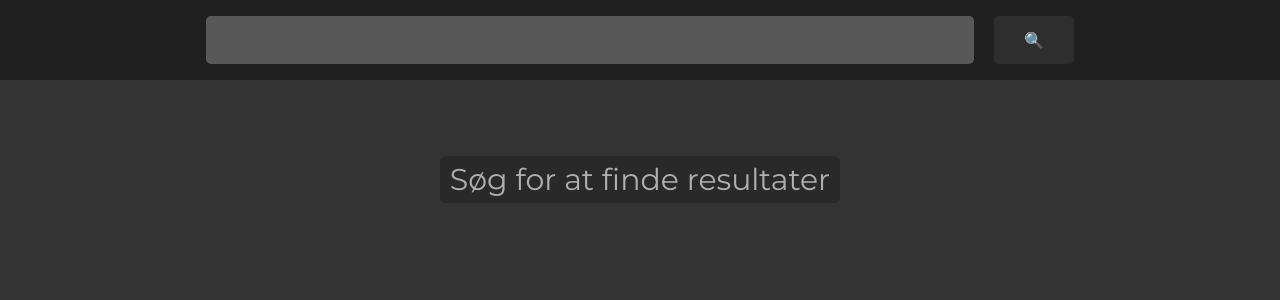
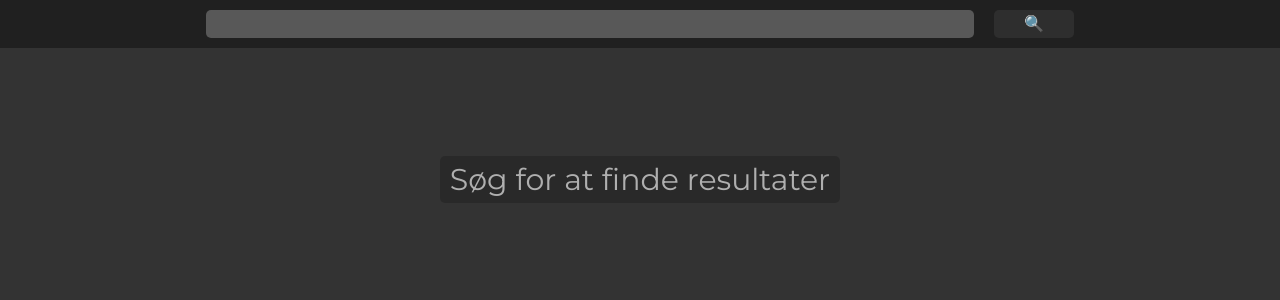
Before and after one commit to M1quel/movie-api, a React (Create React App) app: page / in a window 1280 px wide. Shown: the top 300 px of the page. Built offline with nearby package versions, Linux system fonts and the light colour scheme.

Commit message:
fixed height on searchbar

```diff
--- a/src/components/searchbar/Searchbar.scss
+++ b/src/components/searchbar/Searchbar.scss
@@ -66,6 +66,9 @@
     }
     .searchCheck:checked ~ .search {
         height: 10vh;
+        @include desktop {
+            height: 6vh;
+        }
     }
 
     .searchCheck:checked ~ .header__expandSearch {
```
